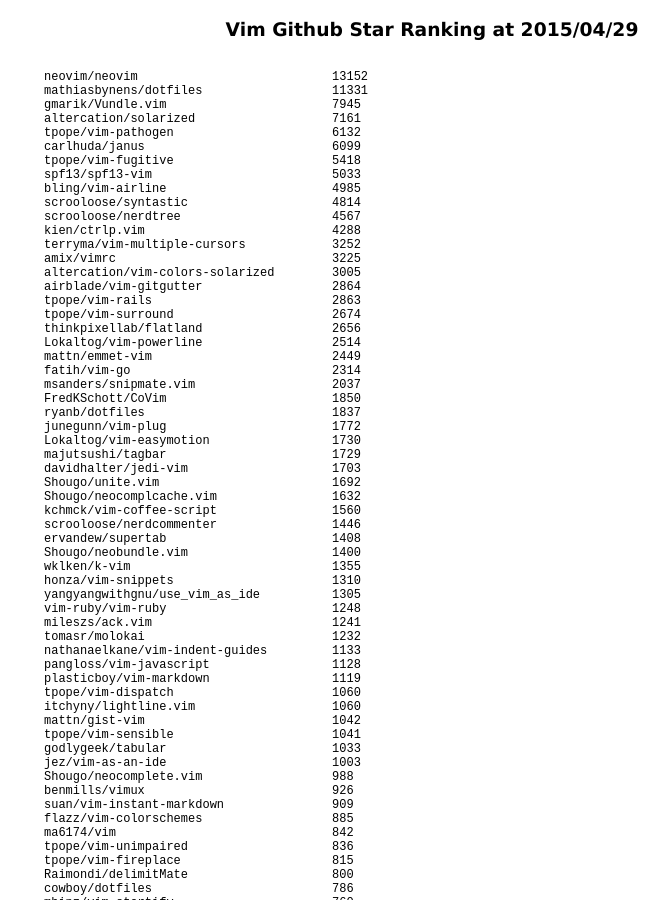
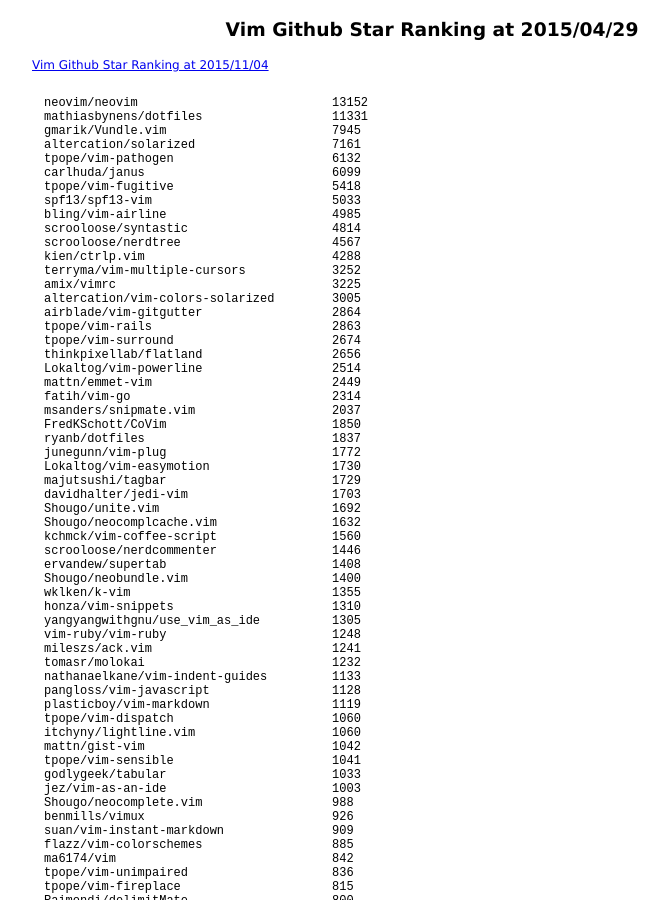
Before and after one commit to 38elements/38elements.github.com, a Jekyll site: the page built from _posts/2015-04-29-vim-repository-github-star-ranking.md, in a window 1280 px wide and 900 px high. Shown: the whole window, without its empty margins (208-877 px from the left). Built offline with Jekyll 4.4.1, drawn with Linux system fonts in a browser that asks for light colours; Markdown is read by kramdown in place of the engine named in the settings.

Commit message:
Update 2015-04-29-vim-repository-github-star-ranking.md

```diff
--- a/_posts/2015-04-29-vim-repository-github-star-ranking.md
+++ b/_posts/2015-04-29-vim-repository-github-star-ranking.md
@@ -2,6 +2,7 @@
 layout: posts
 title: Vim Github Star Ranking at 2015/04/29
 ---
+[Vim Github Star Ranking at 2015/11/04](/2015/11/04/vim-repository-github-star-ranking.html)
 <pre style="background-color: white;border: none;">
 neovim/neovim                           13152
 mathiasbynens/dotfiles                  11331
```
